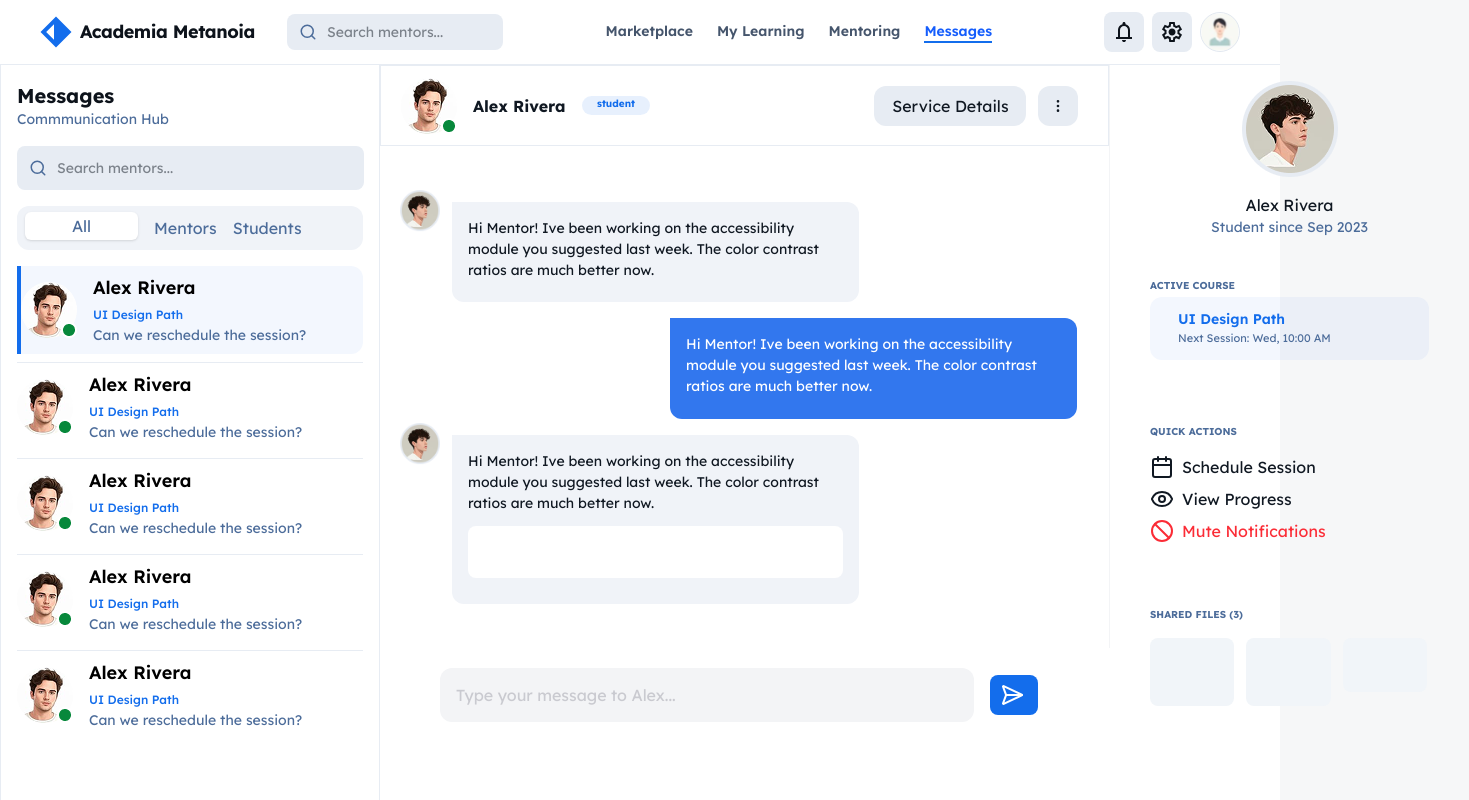
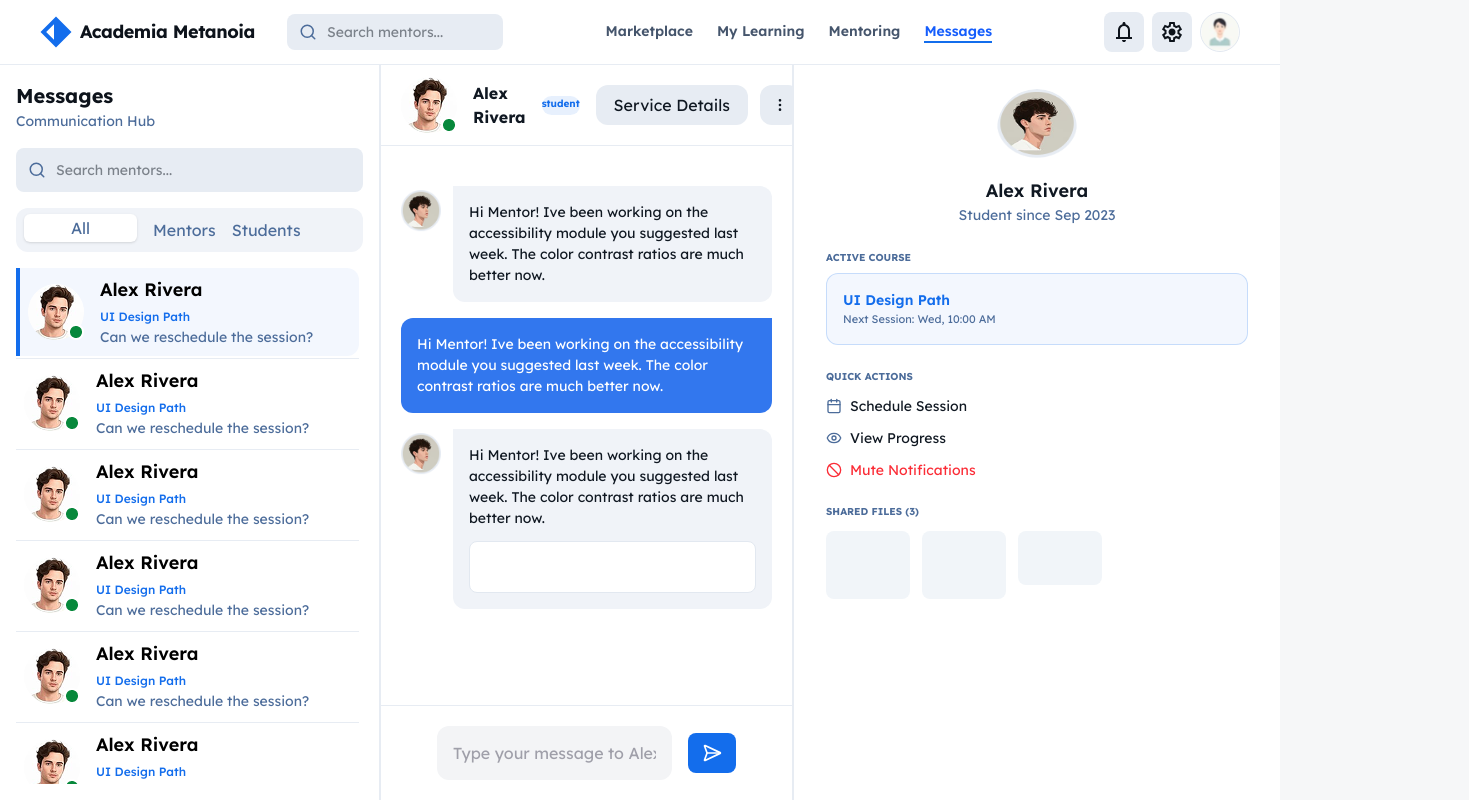
Before and after one commit to Top-Head/frontend-metanoia, a Next.js app: page /messages in a window 1280 px wide. Shown: the top 800 px of the page, 1469 px wide, since content can reach past the window. Built offline with nearby package versions, Linux system fonts and the light colour scheme; a web font is replaced by a local one.

Commit message:
refator: components of router message

```diff
--- a/src/app/messages/page.tsx
+++ b/src/app/messages/page.tsx
@@ -5,13 +5,12 @@ import MessageType from "@/components/message/message"
 
 export default function Messages (){
     return (
-        <section className=" bg-white">
+        <section className="h-dvh flex flex-col bg-white overflow-hidden">
             <Header/>
-            <main className="flex">
-
-            <Sidebar/>
-            <MessageType />
-            <Profile/>
+            <main className="flex flex-1 min-h-0">
+                <Sidebar/>
+                <MessageType />
+                <Profile/>
             </main>
         </section>
     )
--- a/src/components/message/Profile.tsx
+++ b/src/components/message/Profile.tsx
@@ -2,57 +2,56 @@ import { Ban, Eye, Calendar } from "lucide-react";
 
 export default function Profile (){
     return (
-      <section className="border-l border-gray-100 w-[487px] h-[583.44px] pt-4 ">
-        <div>
-          <div className="items-center justify-center flex ">
-            <img src="/Margin.png" alt="" />
-          </div>
-          <div className="text-center">
-            <h1>Alex Rivera</h1>
+      <section className="w-[487px] shrink-0 flex flex-col border-l border-[#E7ECF3] bg-white overflow-y-auto">
+        <div className="p-6 space-y-6">
+          <div className="flex flex-col items-center">
+            <img src="/Margin.png" alt="" className="w-20 h-20 rounded-full" />
+            <h1 className="font-semibold text-lg mt-2">Alex Rivera</h1>
             <p className="text-[#4C6C9A] text-[14px]">Student since Sep 2023</p>
           </div>
-          <div className="justify-center items-center p-[24px] m-4">
+
+          <div className="px-2">
             <h1 className="text-[10px] font-bold text-[#4C6C9A] uppercase">
               Active Course
             </h1>
-            <div className="bg-[#136DEC0D] w-[279px] h-[63px]  rounded-xl p-[12px] border-[#136DEC33] mt-1  ">
-              <h1 className="text-[#136DEC] text-[14px] font-semibold pl-4">
+            <div className="bg-[#136DEC0D] rounded-xl p-4 border border-[#136DEC33] mt-2">
+              <h1 className="text-[#136DEC] text-[14px] font-semibold">
                 UI Design Path
               </h1>
-              <p className="text-[#4C6C9A] text-[11px] pl-4">
+              <p className="text-[#4C6C9A] text-[11px]">
                 Next Session: Wed, 10:00 AM
               </p>
             </div>
           </div>
 
-          <div className="p-6 m-4">
+          <div className="px-2">
             <h1 className="text-[#4C6C9A] font-bold text-[10px] uppercase">
               Quick Actions
             </h1>
-            <div className="mt-4 gap-2">
-              <div className="flex items-center gap-2 mt-2">
-                <Calendar />
-                <p className="">Schedule Session</p>
+            <div className="mt-3 space-y-3">
+              <div className="flex items-center gap-2">
+                <Calendar className="w-4 h-4 text-[#4C6C9A]" />
+                <p className="text-sm">Schedule Session</p>
               </div>
-              <div className="flex items-center gap-2 mt-2">
-                <Eye />
-                <p className="">View Progress</p>
+              <div className="flex items-center gap-2">
+                <Eye className="w-4 h-4 text-[#4C6C9A]" />
+                <p className="text-sm">View Progress</p>
               </div>
-              <div className="flex items-center gap-2 mt-2">
-                <Ban className="text-red-500" />
-                <p className="text-red-500 ">Mute Notifications</p>
+              <div className="flex items-center gap-2">
+                <Ban className="w-4 h-4 text-red-500" />
+                <p className="text-sm text-red-500">Mute Notifications</p>
               </div>
             </div>
           </div>
 
-          <div className="p-6 m-4 ">
+          <div className="px-2">
             <h1 className="text-[#4C6C9A] font-bold text-[10px] uppercase">
               Shared Files (3)
             </h1>
-            <div className="flex gap-3 mt-4">
-              <div className="bg-[#F1F5F9] pt-[25.16] pb-[25.17] w-[84.33px] h-[68.33px] rounded-[8px]"></div>
-              <div className="bg-[#F1F5F9] pt-[25.16] pb-[25.17] w-[84.33px] h-[68.33px] rounded-[8px]"></div>
-              <div className="bg-[#F1F5F9] pt-[25.16] pb-[25.17] w-[84.34px] h-[54.34px] rounded-[8px] "></div>
+            <div className="flex gap-3 mt-3">
+              <div className="bg-[#F1F5F9] w-[84px] h-[68px] rounded-[8px]"></div>
+              <div className="bg-[#F1F5F9] w-[84px] h-[68px] rounded-[8px]"></div>
+              <div className="bg-[#F1F5F9] w-[84px] h-[54px] rounded-[8px]"></div>
             </div>
           </div>
         </div>
--- a/src/components/message/Send-sms.tsx
+++ b/src/components/message/Send-sms.tsx
@@ -3,17 +3,15 @@ import { SendHorizontal } from "lucide-react";
 
 export default function Send(){
     return (
-      <section className="bg-[#FFFFFF] w-[682px] h-[109px] border-t-[#E7ECF3] p-[24px] pl-[60px]">
-        <div className="flex gap-4 items-center justify-center">
+      <section className="bg-white shrink-0 border-t border-[#E7ECF3] p-5 px-14">
+        <div className="flex gap-4 items-center">
           <input
             type="text"
             placeholder="Type your message to Alex..."
-            className="w-[540px] h-[54px] rounded-[12px] bg-gray-100 p-4 text-zinc-400 focus:outline-none focus:right-0"
+            className="flex-1 h-[54px] rounded-[12px] bg-gray-100 p-4 text-zinc-800 placeholder:text-zinc-400 focus:outline-none focus:ring-2 focus:ring-[#136dec]/20"
           />
-
-
-          <button  className="bg-[#136DEC] rounded-[8px] w-12 h-10 pl-2.5 text-white">
-            <SendHorizontal/>
+          <button className="bg-[#136DEC] rounded-[8px] w-12 h-10 flex items-center justify-center text-white shrink-0">
+            <SendHorizontal className="w-5 h-5"/>
           </button>
         </div>
       </section>
--- a/src/components/message/Sidebar.tsx
+++ b/src/components/message/Sidebar.tsx
@@ -1,14 +1,11 @@
 import { Search } from "lucide-react";
 export default function Sidebar() {
   return (
-    <aside className="w-[380px] h-[959px] border-x bg-white border-[#E7ECF3] px-4 py-4">
-      <h1 className="text-[20px] font-bold text-[#0D131B] w-[347px] h-[28px]  ">
-        Messages
-      </h1>
-      <p className="text-[14px] w-[347px] text-[#4C6C9A] space-y-4">
-        Commmunication Hub
-      </p>
-      <div className="hidden md:flex relative w-[347px] h-11 mt-4">
+    <aside className="w-[380px] shrink-0 flex flex-col border-r bg-white border-[#E7ECF3] px-4 py-4">
+      <div className="shrink-0">
+        <h1 className="text-[20px] font-bold text-[#0D131B]">Messages</h1>
+        <p className="text-[14px] text-[#4C6C9A]">Communication Hub</p>
+        <div className="hidden md:flex relative h-11 mt-4">
           <Search
             className="absolute left-3 top-1/2 -translate-y-1/2 text-[#4c6c9a]"
             size={18}
@@ -19,90 +16,118 @@ export default function Sidebar() {
             className="w-full bg-[#e7ecf3] border-none rounded-lg py-2 pl-10 pr-4 text-sm focus:ring-2 focus:ring-[#136dec]/20 outline-none"
           />
         </div>
-      <div className="bg-[#F0F3F8] w-[346px] rounded-xl h-[44px] mt-4 flex gap-4 px-2 text-[#4C6C9A]">
-        <button className="bg-white rounded-[6px] w-[113px] h-[28px] mt-1.5 mb-1.5 shadow ">
+        <div className="bg-[#F0F3F8] rounded-xl h-[44px] mt-4 flex gap-4 px-2 text-[#4C6C9A]">
+          <button className="bg-white rounded-[6px] w-[113px] h-[28px] mt-1.5 mb-1.5 shadow">
             All
           </button>
-        <button>Mentors</button>
-        <button>Students</button>
+          <button className="mt-1.5 mb-1.5">Mentors</button>
+          <button className="mt-1.5 mb-1.5">Students</button>
+        </div>
       </div>
 
-      <div className="mt-4  space-x-2.5">
-        <div className="flex gap-4 w-[346px] h-[88px] bg-[#136DEC0D] border-l-4 border-[#136DEC] items-center rounded-r-xl">
-          <img className="w-14 h-14" src="/Container.png" alt="" />
-          <div className="">
-            <h1 className="text-black font-semibold text-[18px]">
+      <div className="flex-1 min-h-0 overflow-y-auto mt-4 space-y-0.5 pr-1">
+        <div className="flex gap-4 bg-[#136DEC0D] border-l-4 border-[#136DEC] items-center rounded-r-xl p-2">
+          <img className="w-14 h-14 shrink-0" src="/Container.png" alt="" />
+          <div className="min-w-0">
+            <h1 className="text-black font-semibold text-[18px] truncate">
               Alex Rivera
             </h1>
             <span className="text-[#136DEC] text-[12px] font-medium">
               UI Design Path
             </span>
-            <p className="text-[#4C6C9A] text-[14px] ">
+            <p className="text-[#4C6C9A] text-[14px] truncate">
               Can we reschedule the session?
             </p>
           </div>
         </div>
 
-        <div className="flex gap-4 mt-2 w-[346px] h-[88px]  items-center  border-t border-[#E7ECF3]">
-          <img className="w-14 h-14" src="/Container.png" alt="" />
-          <div className="">
-            <h1 className="text-black font-semibold text-[18px]">
+        <div className="flex gap-4 items-center border-t border-[#E7ECF3] p-2">
+          <img className="w-14 h-14 shrink-0" src="/Container.png" alt="" />
+          <div className="min-w-0">
+            <h1 className="text-black font-semibold text-[18px] truncate">
               Alex Rivera
             </h1>
             <span className="text-[#136DEC] text-[12px] font-medium">
               UI Design Path
             </span>
-            <p className="text-[#4C6C9A] text-[14px] ">
+            <p className="text-[#4C6C9A] text-[14px] truncate">
               Can we reschedule the session?
             </p>
           </div>
         </div>
 
-        <div className="flex gap-4 mt-2 w-[346px] h-[88px]  items-center  border-t border-[#E7ECF3]">
-          <img className="w-14 h-14" src="/Container.png" alt="" />
-          <div className="">
-            <h1 className="text-black font-semibold text-[18px]">
+        <div className="flex gap-4 items-center border-t border-[#E7ECF3] p-2">
+          <img className="w-14 h-14 shrink-0" src="/Container.png" alt="" />
+          <div className="min-w-0">
+            <h1 className="text-black font-semibold text-[18px] truncate">
               Alex Rivera
             </h1>
             <span className="text-[#136DEC] text-[12px] font-medium">
               UI Design Path
             </span>
-            <p className="text-[#4C6C9A] text-[14px] ">
+            <p className="text-[#4C6C9A] text-[14px] truncate">
               Can we reschedule the session?
             </p>
           </div>
         </div>
 
-        <div className="flex gap-4 mt-2 w-[346px] h-[88px] items-center  border-t border-[#E7ECF3]">
-          <img className="w-14 h-14" src="/Container.png" alt="" />
-          <div className="">
-            <h1 className="text-black font-semibold text-[18px]">
+        <div className="flex gap-4 items-center border-t border-[#E7ECF3] p-2">
+          <img className="w-14 h-14 shrink-0" src="/Container.png" alt="" />
+          <div className="min-w-0">
+            <h1 className="text-black font-semibold text-[18px] truncate">
               Alex Rivera
             </h1>
             <span className="text-[#136DEC] text-[12px] font-medium">
               UI Design Path
             </span>
-            <p className="text-[#4C6C9A] text-[14px] ">
+            <p className="text-[#4C6C9A] text-[14px] truncate">
               Can we reschedule the session?
             </p>
           </div>
         </div>
 
-        <div className="flex gap-4 mt-2 w-[346px] h-[88px] border-t border-[#E7ECF3] items-center ">
-          <img className="w-14 h-14" src="/Container.png" alt="" />
-          <div className="">
-            <h1 className="text-black font-semibold text-[18px]">
+        <div className="flex gap-4 items-center border-t border-[#E7ECF3] p-2">
+          <img className="w-14 h-14 shrink-0" src="/Container.png" alt="" />
+          <div className="min-w-0">
+            <h1 className="text-black font-semibold text-[18px] truncate">
               Alex Rivera
             </h1>
             <span className="text-[#136DEC] text-[12px] font-medium">
               UI Design Path
             </span>
-            <p className="text-[#4C6C9A] text-[14px] ">
+            <p className="text-[#4C6C9A] text-[14px] truncate">
               Can we reschedule the session?
             </p>
           </div>
         </div>
-
+        <div className="flex gap-4 items-center border-t border-[#E7ECF3] p-2">
+          <img className="w-14 h-14 shrink-0" src="/Container.png" alt="" />
+          <div className="min-w-0">
+            <h1 className="text-black font-semibold text-[18px] truncate">
+              Alex Rivera
+            </h1>
+            <span className="text-[#136DEC] text-[12px] font-medium">
+              UI Design Path
+            </span>
+            <p className="text-[#4C6C9A] text-[14px] truncate">
+              Can we reschedule the session?
+            </p>
+          </div>
+        </div>
+        <div className="flex gap-4 items-center border-t border-[#E7ECF3] p-2">
+          <img className="w-14 h-14 shrink-0" src="/Container.png" alt="" />
+          <div className="min-w-0">
+            <h1 className="text-black font-semibold text-[18px] truncate">
+              Alex Rivera
+            </h1>
+            <span className="text-[#136DEC] text-[12px] font-medium">
+              UI Design Path
+            </span>
+            <p className="text-[#4C6C9A] text-[14px] truncate">
+              Can we reschedule the session?
+            </p>
+          </div>
+        </div>
       </div>
     </aside>
   );
--- a/src/components/message/message.tsx
+++ b/src/components/message/message.tsx
@@ -4,15 +4,15 @@ import Send from "./Send-sms";
 
 export default function Message() {
   return (
-    <section className="w-[799px] h-[959px] bg-white ">
-      <div className="flex bg-[#f1f1f104] w-[729px] h-[81px] pt-[16px] pr-5 pb-[16px] pl-5 border border-[#E7ECF3]">
+    <section className="flex-1 min-w-0 flex flex-col border-x border-[#E7ECF3] bg-white">
+      <div className="flex bg-[#f1f1f104] h-[81px] shrink-0 pt-[16px] pr-5 pb-[16px] pl-5 border-b border-[#E7ECF3]">
         <div className="flex gap-4 items-center">
           <img src="/Container.png" alt="" />
           <h1 className="font-bold">Alex Rivera</h1>
           <span className="bg-[#136DEC1A] rounded-xl h-[19px] w-[68.84px] text-center items-center justify-center text-[#136DEC] font-bold text-[10px]">
             student
           </span>
-          <div className="flex gap-3 ml-52">
+          <div className="flex gap-3 ml-auto">
             <button className="bg-[#E7ECF3] rounded-xl h-10 w-38 px-4">
               Service Details
             </button>
@@ -24,11 +24,10 @@ export default function Message() {
         </div>
       </div>
 
-      <div></div>
-      <SMS/>
-      <div>
-        <Send/>
+      <div className="flex-1 min-h-0 overflow-y-auto">
+        <SMS/>
       </div>
+      <Send/>
     </section>
   );
 }
--- a/src/components/message/sms.tsx
+++ b/src/components/message/sms.tsx
@@ -2,12 +2,12 @@
 
 export default function SMS (){
     return (
-      <section className="py-10 ">
+      <section className="py-10 px-5 space-y-4">
         <div className="flex gap-3">
-          <div className="pt-1 pl-5">
+          <div className="pt-1 shrink-0">
             <img className="w-10 h-12" src="/Margin.png" alt="" />
           </div>
-          <div className="bg-[#F0F3F8] w-[407.19px] h-[100.25px] rounded-b-[12px] rounded-r-[12px] rounded-b-l-[12px] p-4 mt-4 text-[14px]">
+          <div className="bg-[#F0F3F8] max-w-[407px] rounded-b-[12px] rounded-r-[12px] rounded-b-l-[12px] p-4 text-[14px]">
             <p>
               Hi Mentor! Ive been working on the accessibility module you
               suggested last week. The color contrast ratios are much better
@@ -16,8 +16,8 @@ export default function SMS (){
           </div>
         </div>
 
-        <div className="pl-[290px]">
-          <div className="bg-[#3277ee] w-[407.19px] h-[100.25px] rounded-b-[12px] rounded-r-[12px] rounded-b-l-[12px] p-4 mt-4 text-[14px]">
+        <div className="flex justify-end">
+          <div className="bg-[#3277ee] max-w-[407px] rounded-b-[12px] rounded-l-[12px] p-4 text-[14px]">
             <p className="text-white">
               Hi Mentor! Ive been working on the accessibility module you
               suggested last week. The color contrast ratios are much better
@@ -27,18 +27,19 @@ export default function SMS (){
         </div>
 
         <div className="flex gap-3">
-          <div className="pt-1 pl-5">
+          <div className="pt-1 shrink-0">
             <img className="w-10 h-12" src="/Margin.png" alt="" />
           </div>
-          <div className="bg-[#F0F3F8] w-[407.19px] h-[169.25px] rounded-b-[12px] rounded-r-[12px] rounded-b-l-[12px] p-4 mt-4 text-[14px]">
+          <div className="bg-[#F0F3F8] max-w-[407px] rounded-b-[12px] rounded-r-[12px] rounded-b-l-[12px] p-4 text-[14px]">
             <p>
               Hi Mentor! Ive been working on the accessibility module you
               suggested last week. The color contrast ratios are much better
               now.
             </p>
-            <div className="bg-white w-[375.19px] h-[52px] rounded-[8px] p-[12px] border-[#E2E8F0] gap-3 mt-3"></div>
+            <div className="bg-white w-full h-[52px] rounded-[8px] p-[12px] border border-[#E2E8F0] mt-3"></div>
           </div>
         </div>
+
       </section>
     );
 }
```
Also changed, not shown: src/app/page.tsx (+7 -7 lines). Lines whose indentation alone changed are shown as unchanged.
